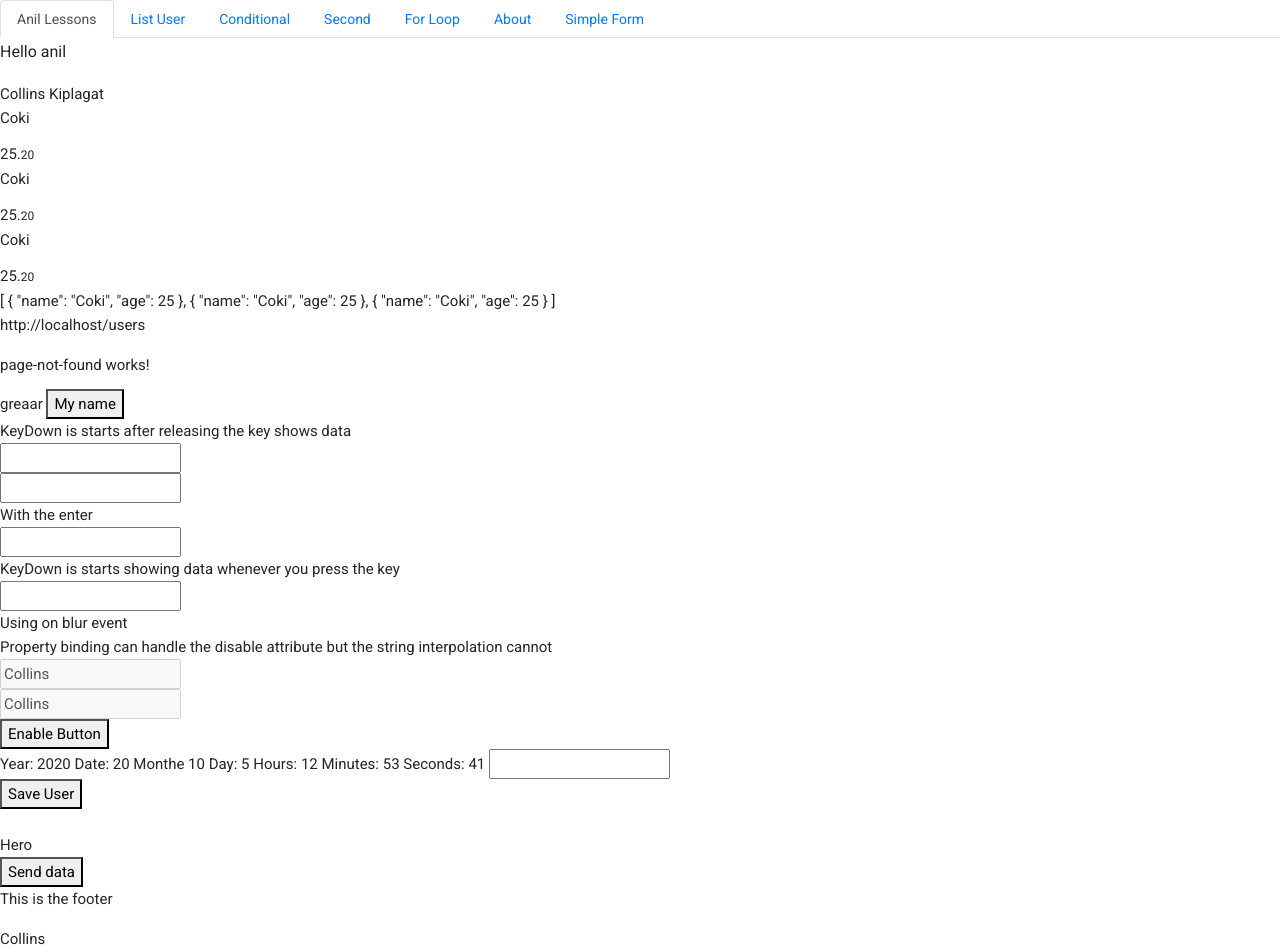
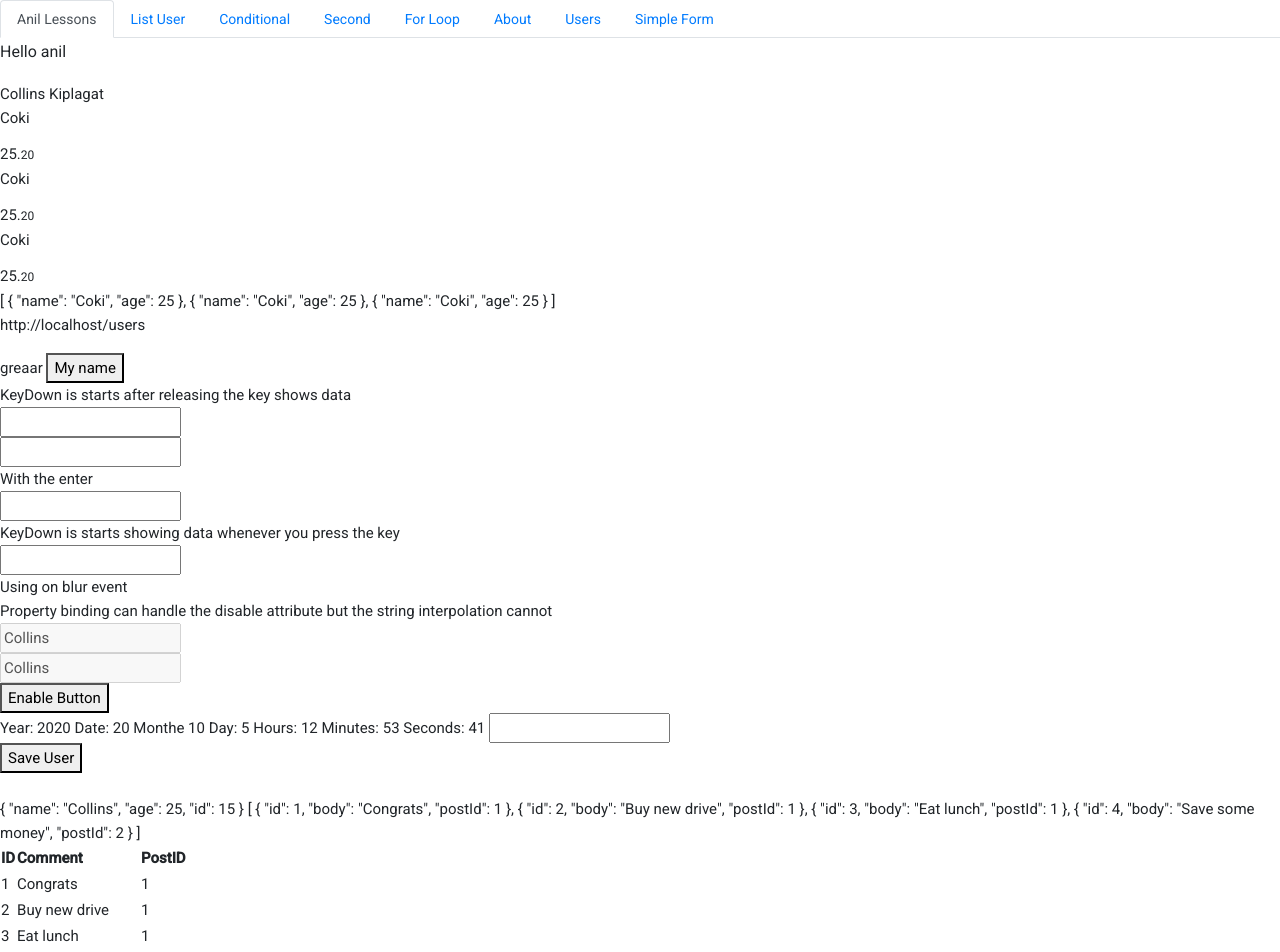
Before and after one commit to cokikip/Angular10Anil, an Angular app: page /users in a window 1280 px wide. Shown: the top 952 px of the page. Built offline with nearby package versions, Linux system fonts and the light colour scheme; data requests are answered from the project's data file.

Commit message:
Api and Services

```diff
--- /dev/null
+++ b/db.json
@@ -0,0 +1,39 @@
+{
+  "posts": [
+    {
+      "id": 1,
+      "title": "Java begginer",
+      "author": "typicode"
+    },
+    {
+      "id": 2,
+      "title": "Spring boot Advance topics",
+      "author": "typicode"
+    }
+  ],
+  "comments": [
+    {
+      "id": 1,
+      "body": "Congrats",
+      "postId": 1
+    },
+    {
+      "id": 2,
+      "body": "Buy new drive",
+      "postId": 1
+    },
+    {
+      "id": 3,
+      "body": "Eat lunch",
+      "postId": 1
+    },
+    {
+      "id": 4,
+      "body": "Save some money",
+      "postId": 2
+    }
+  ],
+  "profile": {
+    "name": "typicode"
+  }
+}
--- a/src/app/app-routing.module.ts
+++ b/src/app/app-routing.module.ts
@@ -15,6 +15,7 @@ const routes: Routes = [
   { path: 'forloop', component: ForLoopComponent },
   { path: 'simpleform', component: SimpleFormComponent },
   { path: '', component: HomeComponent },
+  { path: 'users', component: UserListComponent },
   { path: '**', component: PageNotFoundComponent }
 ];
 
--- a/src/app/app.module.ts
+++ b/src/app/app.module.ts
@@ -1,6 +1,7 @@
 import { FormsModule } from '@angular/forms';
 import { BrowserModule } from '@angular/platform-browser';
 import { NgModule } from '@angular/core';
+import {HttpClientModule} from '@angular/common/http'
 
 import { AppRoutingModule } from './app-routing.module';
 import { AppComponent } from './app.component';
@@ -39,7 +40,8 @@ import { PageNotFoundComponent } from './page-not-found/page-not-found.component
     BrowserAnimationsModule,
     MatButtonModule,
     MatListModule,
-    MatChipsModule
+    MatChipsModule,
+    HttpClientModule
 
   ],
   providers: [],
--- a/src/app/header/header.component.html
+++ b/src/app/header/header.component.html
@@ -19,6 +19,9 @@
       <a ngbNavLink routerLink="/about">About</a>
     </li>
     <li ngbNavItem>
+      <a ngbNavLink routerLink="/users">Users</a>
+    </li>
+    <li ngbNavItem>
       <a ngbNavLink routerLink="/simpleform">Simple Form</a>
     </li>
   </ul>
--- a/src/app/users/user-list/user-list.component.html
+++ b/src/app/users/user-list/user-list.component.html
@@ -45,6 +45,20 @@
   <br>
   <br>
   {{usersData}}
+  {{user|json}}
+  {{comments|json}}
+  <table>
+    <tr>
+      <th>ID</th>
+      <th>Comment</th>
+      <th>PostID</th>
+    </tr>
+    <tr *ngFor="let comment of comments">
+      <td>{{comment.id}}</td>
+      <td>{{comment.body}}</td>
+      <td>{{comment.postId}}</td>
+    </tr>
+  </table>
 
 
   {{hero}}
--- a/src/app/users/user-list/user-list.component.ts
+++ b/src/app/users/user-list/user-list.component.ts
@@ -1,3 +1,4 @@
+import { UsersService } from './../users.service';
 import { Component, EventEmitter, Input, OnInit, Output } from '@angular/core';
 @Component({
   selector: 'app-user-list',
@@ -8,13 +9,19 @@ export class UserListComponent implements OnInit {
   collins = "Collins"
   usersData:string=""
   disableBtn=true
+  user={}
+  comments:any =[];
   @Input() hero;
   @Output() parentFunction:EventEmitter<any> = new EventEmitter();
 
-  constructor() { }
+  constructor(private userService:UsersService) {
+
+  }
 
   ngOnInit(): void {
     this.parentFunction.emit(this.collins);
+    this.getData()
+    this.getComments()
   }
   getName(name){
     alert ( name);
@@ -36,4 +43,16 @@ export class UserListComponent implements OnInit {
   sendData(){
     this.parentFunction.emit(this.collins);
   }
+  getData(){
+    this.user=this.userService.getData();
+    console.log(this.user);
+  }
+  getComments(){
+    this.userService.getValues().subscribe(
+      data=>{
+        this.comments=data
+      }
+    )
+    console.log(this.comments);
+  }
 }
--- /dev/null
+++ b/src/app/users/users.service.ts
@@ -0,0 +1,24 @@
+import { HttpClient} from '@angular/common/http';
+import { Injectable } from '@angular/core';
+
+
+@Injectable({
+  providedIn: 'root'
+})
+export class UsersService {
+  comments="http://localhost:3000/comments";
+
+  constructor(private http:HttpClient) { }
+
+  getData(){
+    return {
+      name:"Collins",
+      age:25,
+      id:15
+    }
+  }
+  getValues(){
+    return this.http.get(this.comments);
+
+    }
+}
```
Also changed, not shown: 1 other file (tests, documents, lock files or other folders).
